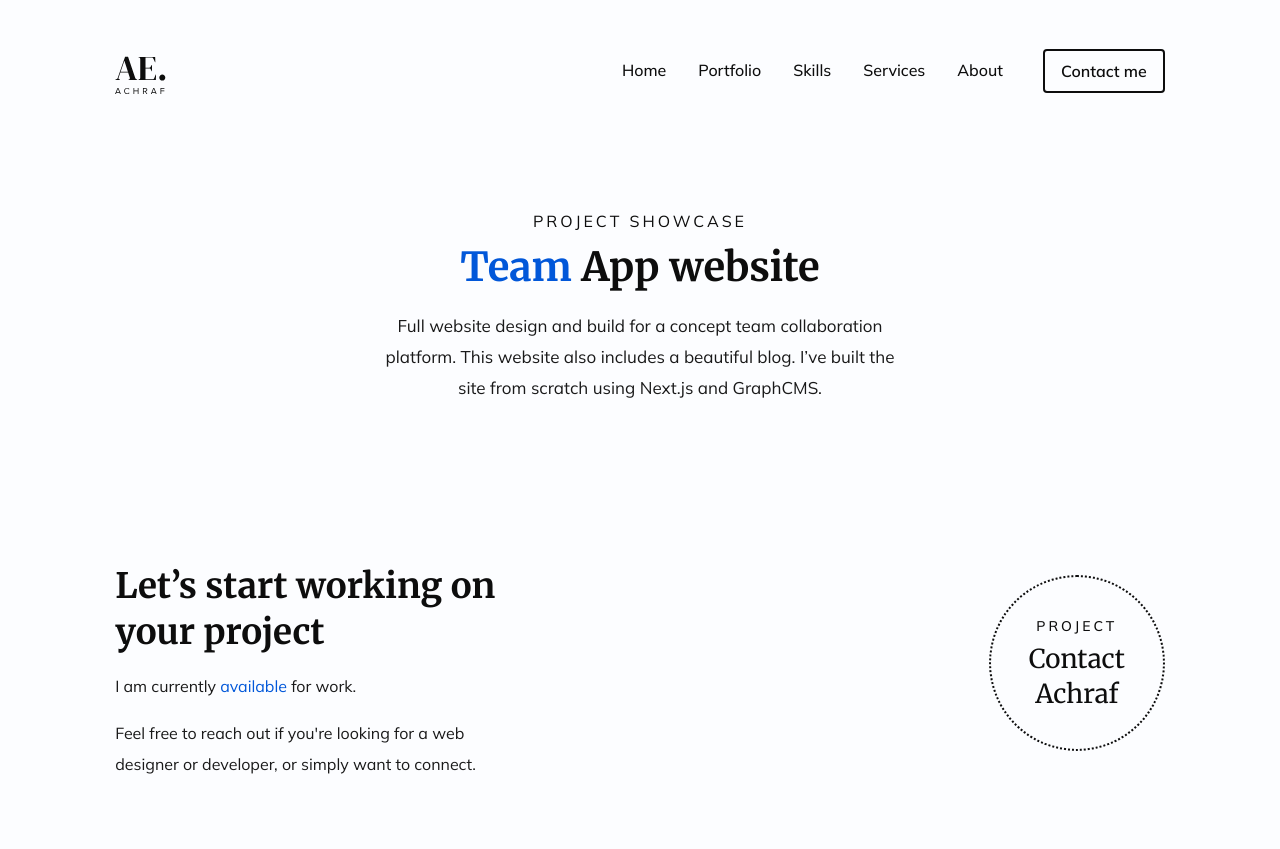
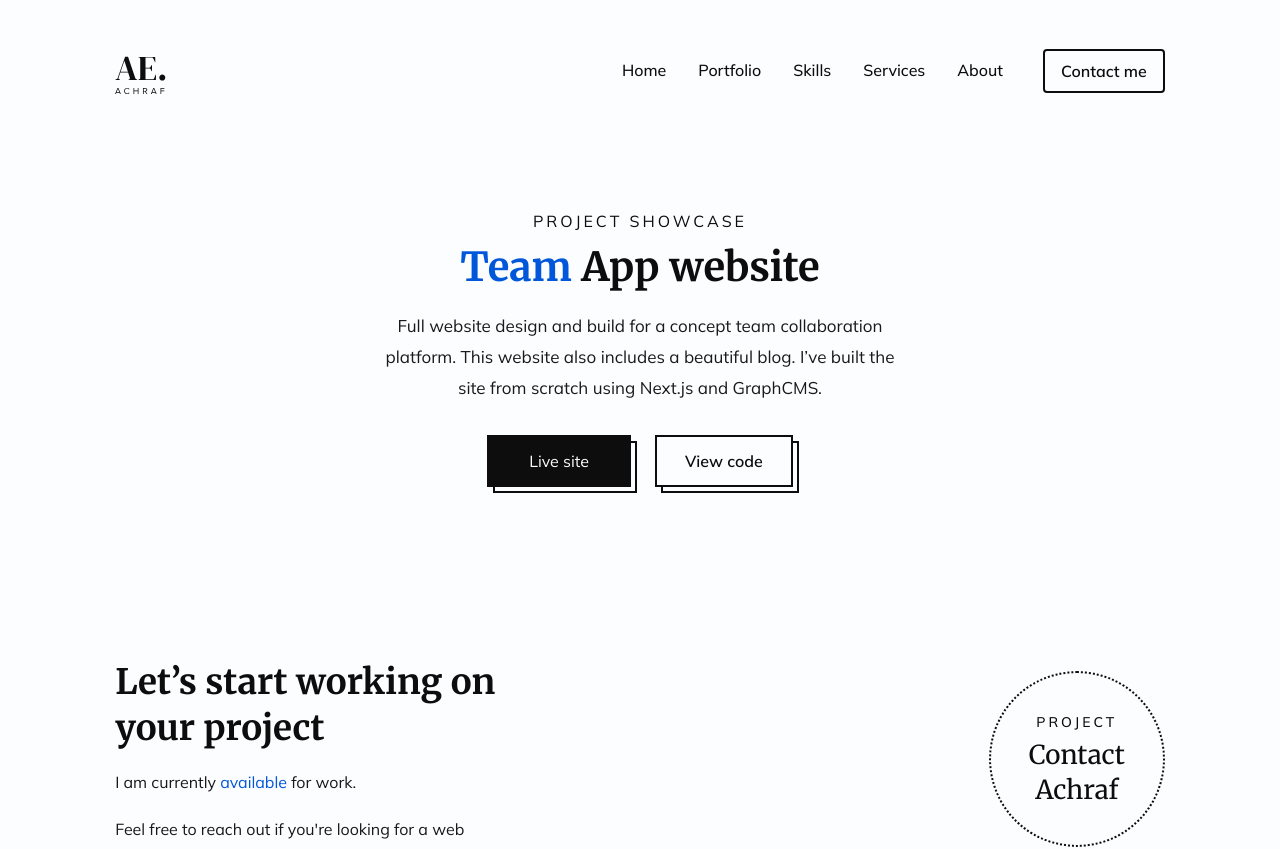
Before and after one commit to NightClover-code/portfolio-website-v2, a Next.js app: page /1 in a window 1280 px wide. Shown: the top 849 px of the page. Built offline with nearby package versions, Linux system fonts and the light colour scheme.

Commit message:
feat: project details content component

```diff
--- /dev/null
+++ b/components/Buttons/Secondary/index.tsx
@@ -0,0 +1,17 @@
+interface SecondaryButtonProps {
+  className?: string;
+}
+
+const SecondaryButton: React.FC<SecondaryButtonProps> = ({
+  children,
+  className,
+}) => {
+  return (
+    <button className={`relative mb-3 group ${className}`}>
+      <div className="secondary__btn">{children}</div>
+      <div className="ghost__btn"></div>
+    </button>
+  );
+};
+
+export default SecondaryButton;
--- a/components/Project/Content/index.tsx
+++ b/components/Project/Content/index.tsx
@@ -1,3 +1,6 @@
+import PrimaryButton from '../../Buttons/Primary';
+import SecondaryButton from '../../Buttons/Secondary';
+
 interface ContentProps {
   title: string;
   description: string;
@@ -7,7 +10,7 @@ const Content: React.FC<ContentProps> = ({ description, title }) => {
   return (
     <div className="flex flex-col items-center justify-center">
       <h4 className="text-[16px]">Project Showcase</h4>
-      <h1 className="mt-2 xs:text-[36px] text-[40px]">
+      <h1 className="mt-2 xs:text-[36px] text-[40px] text-center">
         <span>Team</span> App website
       </h1>
       <p
@@ -15,6 +18,11 @@ const Content: React.FC<ContentProps> = ({ description, title }) => {
       >
         {description}
       </p>
+
+      <div className="flex mt-8">
+        <PrimaryButton className="mr-3">Live site</PrimaryButton>
+        <SecondaryButton className="ml-3">View code</SecondaryButton>
+      </div>
     </div>
   );
 };
--- a/styles/_global.scss
+++ b/styles/_global.scss
@@ -10,8 +10,12 @@ button {
   @apply text-offWhite bg-black py-3 px-7 group-hover:translate-x-[6px] group-hover:translate-y-[5.5px] smooth group-hover:bg-blue;
 }
 
+.secondary__btn {
+  @apply text-black bg-offWhite font-bold border-2 border-black py-3 px-7 group-hover:translate-x-[6px] group-hover:translate-y-[5.5px] smooth;
+}
+
 .ghost__btn {
-  @apply absolute w-full h-full left-[6px] top-[5.5px] border-2 border-black;
+  @apply absolute w-full h-full left-[6px] top-[5.5px] border-2 -z-[1];
 }
 
 .smooth {
@@ -71,3 +75,7 @@ svg path {
 .about__section p {
   @apply mb-6 text-[17px] max-w-[550px];
 }
+
+.project__details .primary__btn {
+  @apply px-10 border-2 border-black;
+}
--- a/styles/css/default.css
+++ b/styles/css/default.css
@@ -14,8 +14,12 @@ button {
   @apply text-offWhite bg-black py-3 px-7 group-hover:translate-x-[6px] group-hover:translate-y-[5.5px] smooth group-hover:bg-blue;
 }
 
+.secondary__btn {
+  @apply text-black bg-offWhite font-bold border-2 border-black py-3 px-7 group-hover:translate-x-[6px] group-hover:translate-y-[5.5px] smooth;
+}
+
 .ghost__btn {
-  @apply absolute w-full h-full left-[6px] top-[5.5px] border-2 border-black;
+  @apply absolute w-full h-full left-[6px] top-[5.5px] border-2 -z-[1];
 }
 
 .smooth {
@@ -70,6 +74,10 @@ svg path {
   @apply mb-6 text-[17px] max-w-[550px];
 }
 
+.project__details .primary__btn {
+  @apply px-10 border-2 border-black;
+}
+
 * {
   margin: 0;
   padding: 0;
```
Also changed, not shown: 1 other file (tests, documents, lock files or other folders).
